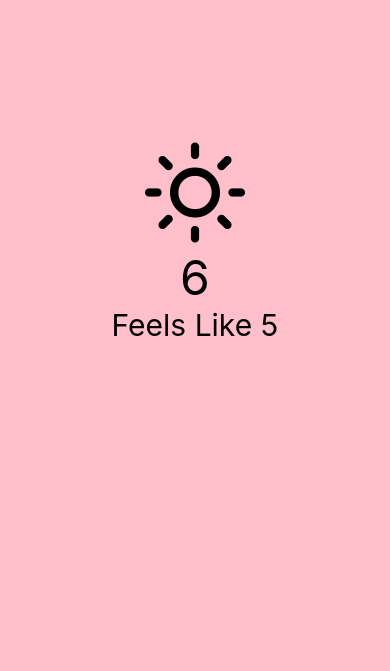
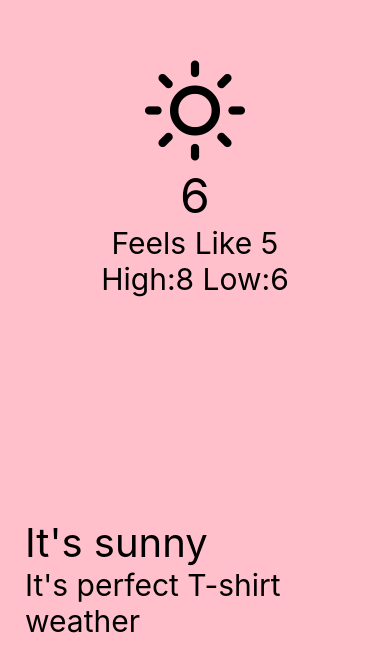
Before and after one commit to Kurtis1955/WeatherApp-Official, a React Native app: screen / in a window 390 px wide. Shown: the part 165-836 px from the top of the page. Built offline with nearby package versions, Linux system fonts and the light colour scheme.

Commit message:
Update RowText.js

```diff
--- a/src/components/RowText.js
+++ b/src/components/RowText.js
@@ -2,11 +2,17 @@ import React from 'react'
 import { View,Text,StyleSheet} from 'react-native'
 
 const RowText = (props) => {
-    const {messageOneStyles,messageTwoStyles,containerStyles,messageone,messagetwo} = styles
+    const {
+        messageOneStyles,
+        messageTwoStyles,
+        containerStyles,
+        messageOne,
+        messageTwo
+    } = props
   return (
     <View style={containerStyles}>
-      <Text style={messageOneStyles}>{messageone} </Text>
-      <Text style={messageTwoStyles}>{messagetwo}</Text>
+      <Text style={messageOneStyles}>{messageOne} </Text>
+      <Text style={messageTwoStyles}>{messageTwo}</Text>
     </View>
   )
 }
```
